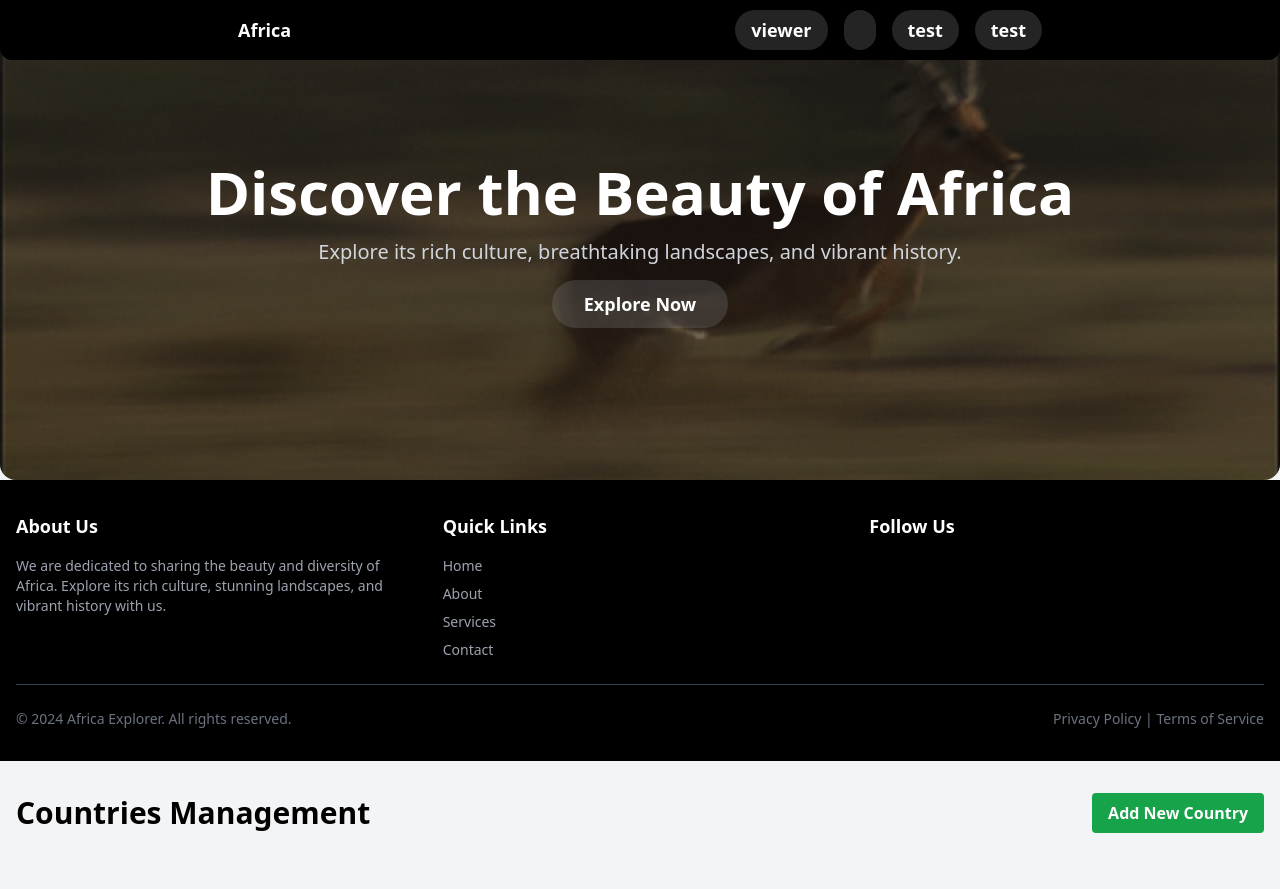
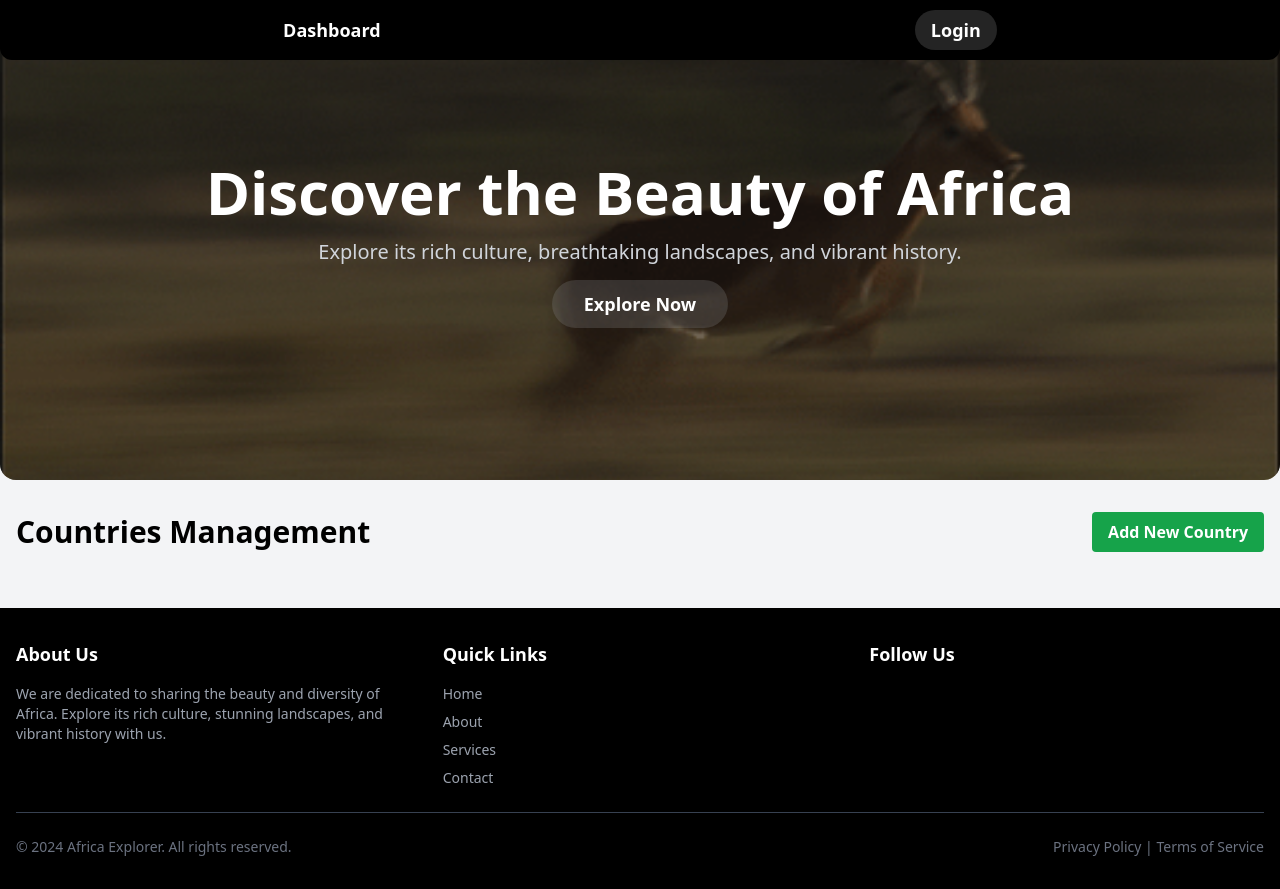
Before and after one commit to yasser-aboufaris/Africa2, a PHP site: page / in a window 1280 px wide. Run offline with PHP 8.4, Linux system fonts and the light colour scheme; the visitor is signed in with stand-in values (Sample User, id 1); data that the repository does not hold is empty; some libraries are stand-ins or nearby versions.

Commit message:
changed the roles and added dashboards

```diff
--- a/CLASSES/login.php
+++ b/CLASSES/login.php
@@ -1,6 +1,6 @@
 <?php
 include_once 'conn.php';
-
+include "../htmlCom/nav.php";
 class UserAuth {
     private $conn;
     public $error = "";
@@ -31,7 +31,7 @@ class UserAuth {
                     if ($user['role'] === 'Admin') {
                         header("Location: ../src/index.php");
                     } else {
-                        header("Location: ../src/index.php");
+                        header("Location: ../src/index2.php");
                     }
                     exit();
                 } else {
--- a/CLASSES/register.php
+++ b/CLASSES/register.php
@@ -1,6 +1,6 @@
 <?php
 include_once 'conn.php';
-
+include "../htmlCom/nav.php";
 class UserRegistration {
     private $conn;
     public $message = "";
--- a/htmlCom/hero.php
+++ b/htmlCom/hero.php
@@ -1,6 +1,6 @@
 <section class="relative h-[30rem] flex items-center justify-center p-3">
    <div class="absolute inset-0">
-      <div class="w-full h-full bg-cover bg-center rounded-2xl" style="background-image: url('../../images/gazel.gif');"></div>
+      <div class="w-full h-full bg-cover bg-center rounded-2xl" style="background-image: url('../images/gazel.gif');"></div>
       <div class="absolute inset-0 bg-black bg-opacity-50 rounded-2xl"></div>
    </div>
 
--- a/htmlCom/nav.php
+++ b/htmlCom/nav.php
@@ -1,32 +1,34 @@
+<?php
+session_start();
+$role = $_SESSION['role'] ?? 'Guest';
+?>
+
 <nav class="bg-black p-4 navbar fixed top-0 left-0 rounded-bl-xl rounded-br-xl w-full z-50">
     <ul class="flex justify-around items-center">
-        <li class="navbar-item">
-            <a href="index.php"
-                class="text-white text-sm md:text-lg font-semibold hover:text-[#757575]  transition duration-300 navbar-link">Africa</a>
-        </li>
+        <?php if ($role === 'Admin') : ?>
+            <li class="navbar-item">
+                <a href="../src/index.php" class="text-white text-sm md:text-lg font-semibold hover:text-[#757575] transition duration-300 navbar-link">
+                    Dashboard
+                </a>
+            </li>
+        <?php elseif ($role === 'User') : ?>
+            <li class="navbar-item">
+                <a href="../src/index2.php" class="text-white text-sm md:text-lg font-semibold hover:text-[#757575] transition duration-300 navbar-link">
+                    Dashboard
+                </a>
+            </li>
+        <?php else : ?>
+            <li class="navbar-item">
+                <a href="../src/index.php" class="text-white text-sm md:text-lg font-semibold hover:text-[#757575] transition duration-300 navbar-link">
+                    Main
+                </a>
+            </li>
+        <?php endif; ?>
+
         <ul class="flex gap-4">
             <li class="navbar-item">
-                <a href="viewer.php"
-                    class="bg-[#80808048] px-3 py-2 md:px-4 md:py-2 rounded-full hover:bg-[#292929] active:bg-red-700 text-white text-sm md:text-lg font-semibold transition duration-300 btn-primary">
-                    viewer
-                </a>
-            </li>
-            <li class="navbar-item">
-                <a href="add.php"
-                    class="bg-[#80808048] px-3 py-2 md:px-4 md:py-2 rounded-full hover:bg-[#292929] active:bg-red-700 text-white text-sm md:text-lg font-semibold transition duration-300 btn-primary">
-
-                </a>
-            </li>
-            <li class="navbar-item">
-                <a href="#"
-                    class="bg-[#80808048] px-3 py-2 md:px-4 md:py-2 rounded-full hover:bg-[#292929] active:bg-red-700 text-white text-sm md:text-lg font-semibold transition duration-300 btn-primary">
-                    test
-                </a>
-            </li>
-            <li class="navbar-item">
-                <a href="#"
-                    class="bg-[#80808048] px-3 py-2 md:px-4 md:py-2 rounded-full hover:bg-[#292929] active:bg-red-700 text-white text-sm md:text-lg font-semibold transition duration-300 btn-primary">
-                    test
+                <a href="../CLASSES/login.php" class="bg-[#80808048] px-3 py-2 md:px-4 md:py-2 rounded-full hover:bg-[#292929] active:bg-red-700 text-white text-sm md:text-lg font-semibold transition duration-300 btn-primary">
+                    Login
                 </a>
             </li>
         </ul>
--- a/src/index.php
+++ b/src/index.php
@@ -2,7 +2,6 @@
 session_start();
 include "../htmlCom/nav.php";
 include "../htmlCom/hero.php";
-include "../htmlCom/footer.php";
 include "../CLASSES/countries.php";
 
 if (!isset($_SESSION['user_id']) || !isset($_SESSION['role']) || $_SESSION['role'] !== 'Admin') {
@@ -39,9 +38,9 @@ if ($_SERVER['REQUEST_METHOD'] === 'POST') {
 <html lang="en">
 <head>
     <meta charset="UTF-8">
-    <script src="https://cdn.tailwindcss.com"></script>
     <meta name="viewport" content="width=device-width, initial-scale=1.0">
     <title>Document</title>
+    <script src="https://cdn.tailwindcss.com"></script>
 </head>
 <body class="bg-gray-100">
     <div class="container mx-auto px-4 py-8">
@@ -85,7 +84,6 @@ if ($_SERVER['REQUEST_METHOD'] === 'POST') {
             foreach($Country as $row) {
             ?>
                 <div class="bg-black rounded-lg shadow overflow-hidden">
-                    <img class="w-full h-48 object-cover" src="./img/HeroStake.jpg" alt="Country Image" />
                     <div class="p-5">
                         <h5 class="mb-2 text-2xl font-bold text-white">
                             <?= htmlspecialchars($row['name']) ?>
@@ -99,6 +97,9 @@ if ($_SERVER['REQUEST_METHOD'] === 'POST') {
                                     class="inline-flex items-center px-3 py-2 text-sm font-medium text-white bg-yellow-700 rounded-lg hover:bg-yellow-800">
                                 Modify
                             </button>
+                            <a href="list.php?id=<?= $row['id'] ?>" class="bg-[#80808048] px-3 py-2 md:px-4 md:py-2 rounded-full hover:bg-[#292929] active:bg-red-700 text-white text-sm md:text-lg font-semibold transition duration-300 btn-primary">
+                                view cities
+                            </a>
                             <form method="POST" class="inline">
                                 <input type="hidden" name="action" value="delete">
                                 <input type="hidden" name="id" value="<?= $row['id'] ?>">
@@ -115,6 +116,9 @@ if ($_SERVER['REQUEST_METHOD'] === 'POST') {
             ?>
         </div>
     </div>
+    <?php
+include "../htmlCom/footer.php";
+ ?>
 
     <script>
         function toggleForm() {
```
Also changed, not shown: src/index2.php (added, +64 -0 lines), src/list.php (+5 -2 lines), images/Screenshot 2024-12-25 192022.png (added), images/class.png (added).
